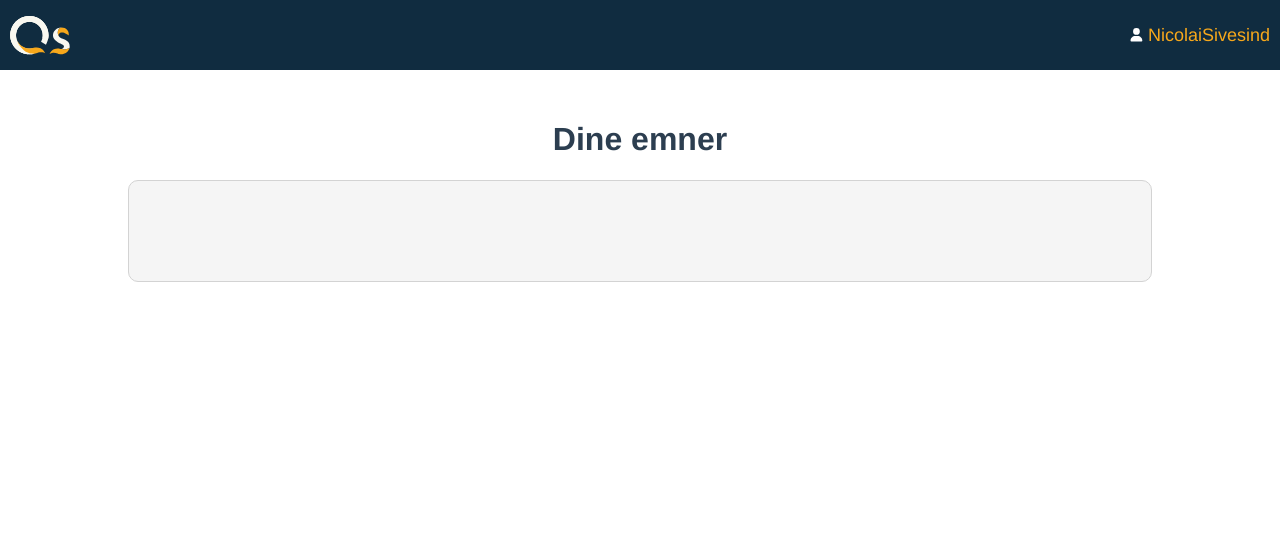
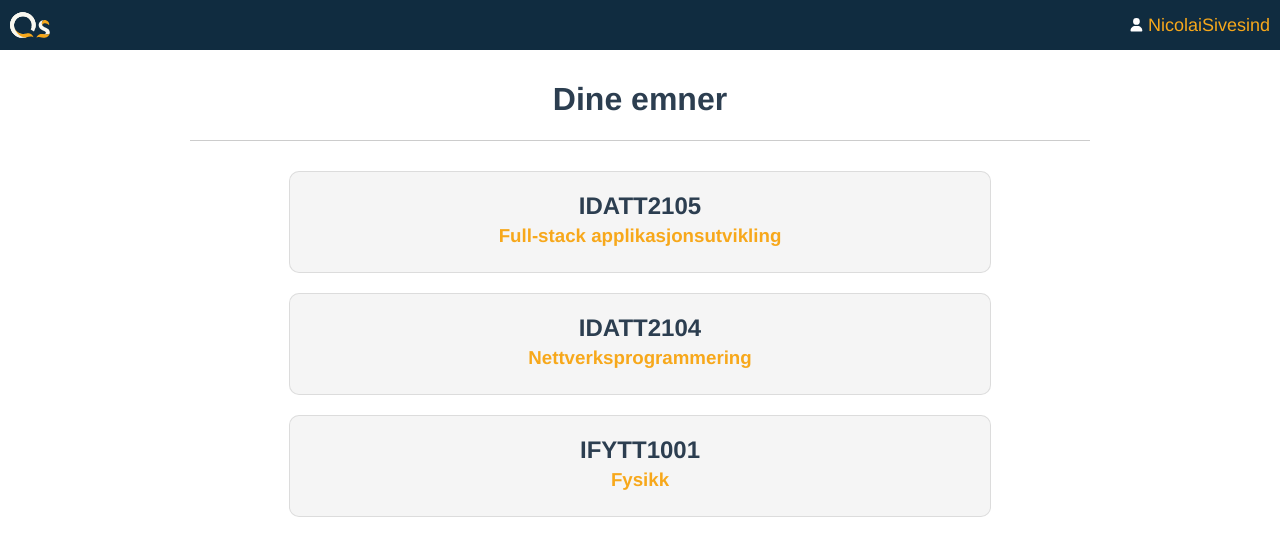
Before and after one commit to erl1erl1/qs3, a Vue app in the folder qs/: page / in a window 1280 px wide. Shown: the top 556 px of the page. Built offline with nearby package versions, Linux system fonts and the light colour scheme.

Commit message:
Subjects added to homepage

```diff
--- a/qs/src/App.vue
+++ b/qs/src/App.vue
@@ -1,13 +1,12 @@
 <template>
   <div v-show="activeUser !== null" id="nav">
-    <div v-if="onMobile" id="item-container">
+    <div id="item-container">
       <img alt="logo" src="@/assets/qs-light.svg" id="nav-logo"/>
       <div id="user">
         <font-awesome-icon id="user-icon" :icon="icon" :size="iconSize" fixed-width/>
         <p style="color: #f7a81b">NicolaiSivesind</p>
       </div>
     </div>
-    <div v-else>Hey</div>
   </div>
   <div id="nav-space"/>
   <router-view/>
@@ -15,6 +14,7 @@
 
 <script>
 import { mapState } from 'vuex'
+import { DESKTOP_BP } from "@/utils/constants";
 
 export default {
   created() {
@@ -37,7 +37,7 @@ export default {
   mounted() {
     // Reactively update if mobile device
     window.addEventListener('resize', () => {
-      this.onMobile = (window.innerWidth < 750)
+      this.onMobile = (window.innerWidth < DESKTOP_BP)
     })
   },
 
@@ -83,13 +83,23 @@ export default {
 }
 
 #nav-logo {
-  height: 60px;
+  height: 80%;
   margin-right: auto;
 }
 
-/* Since nav-menu is fixed, it wont take up space in body */
+/* Since nav-menu is fixed, we need to restrict that space within relative positioning */
 #nav-space {
-  height: 100px;
+  height: 70px;
+}
+
+@media screen and (min-width: 1000px){
+  #nav-space {
+    height: 60px;
+  }
+
+  #nav {
+    height: 50px;
+  }
 }
 
 </style>
--- a/qs/src/components/SubjectTile.vue
+++ b/qs/src/components/SubjectTile.vue
@@ -1,20 +1,48 @@
 <template>
 <div id="container">
-
+  <h2>{{ subjectCode }}</h2>
+  <h3>{{ subjectName }}</h3>
 </div>
 </template>
 
 <script>
+
 export default {
-  name: "SubjectTile"
+  name: "SubjectTile",
+
+  props: {
+    subjectCode: String,
+    subjectName: String,
+
+  }
 }
 </script>
 
 <style scoped>
+h2 {
+  margin-bottom: 5px;
+}
+
+h3 {
+  margin-top: 5px;
+  margin-bottom: 22px;
+  color: #f7a81b;
+}
+
 #container {
   background-color: whitesmoke;
-  height: 100px;
-  border: solid 1px lightgray;
+  min-height: 100px;
+  border: solid 1px rgba(0, 0, 0, 0.1);
   border-radius: 10px;
+  cursor: pointer;
+  min-width: 310px;
+  width: 80%;
+  max-width: 700px;
+}
+
+@media screen and (min-width: 1000px){
+  #container:hover {
+
+  }
 }
 </style>
--- /dev/null
+++ b/qs/src/utils/constants.js
@@ -0,0 +1 @@
+export const DESKTOP_BP = 1000;
--- a/qs/src/views/Home.vue
+++ b/qs/src/views/Home.vue
@@ -1,7 +1,10 @@
 <template>
   <h1>Dine emner</h1>
+  <hr/>
   <div id="subjects">
-    <SubjectTile/>
+    <SubjectTile subject-code="IDATT2105" subject-name="Full-stack applikasjonsutvikling"/>
+    <SubjectTile subject-code="IDATT2104" subject-name="Nettverksprogrammering"/>
+    <SubjectTile subject-code="IFYTT1001" subject-name="Fysikk"/>
   </div>
 </template>
 
@@ -14,7 +17,21 @@ export default {
 </script>
 
 <style scoped>
+hr {
+  min-width: 310px;
+  width: 90%;
+  max-width: 900px;
+  border: 0;
+  border-top: 1px solid rgb(0, 0, 0, 0.2);
+}
+
 #subjects {
-  margin: 10px 10% 10px 10%;
+  margin: 30px 10% 10px 10%;
+  display: flex;
+  justify-content: center;
+  align-content: start;
+  flex-wrap: wrap;
+  gap: 20px;
+
 }
 </style>
```
